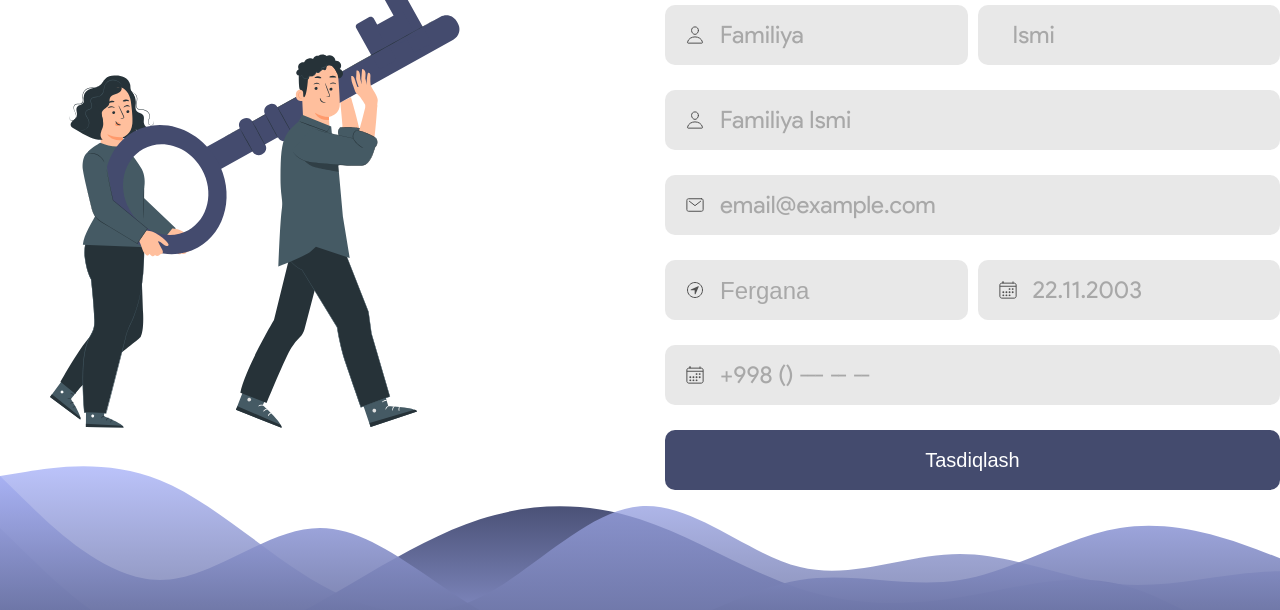
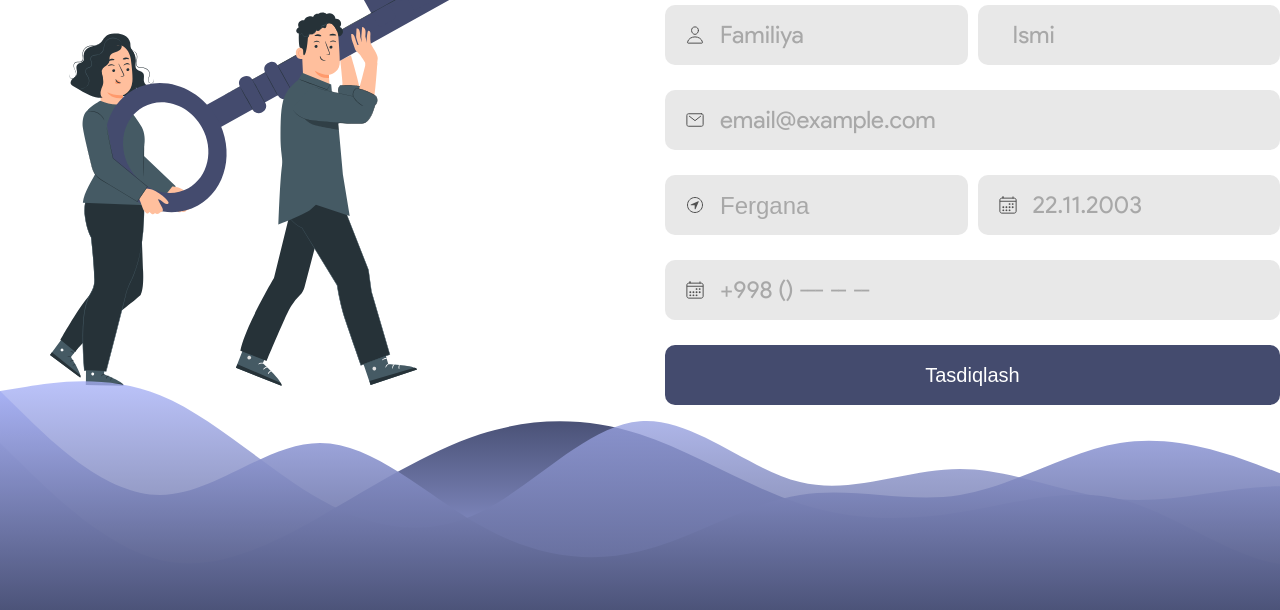
Before and after one commit to fr-javohir/leoconsulting, a plain HTML site: page assets/pages/form.html in a window 1280 px wide. Shown: the part 190-800 px from the top of the page. Drawn offline with Linux system fonts and the light colour scheme.

Commit message:
Final upload In Shaa Allah

```diff
--- a/assets/pages/form.html
+++ b/assets/pages/form.html
@@ -40,10 +40,7 @@
                             <input class="name" type="text" placeholder="Ismi">
                         </div>
                     </div>
-                    <div class="input__control">
-                        <input type="text" placeholder="Familiya Ismi">
-                        <img src="../images/person-outline.svg" alt="">
-                    </div>
+
                     <div class="input__control">
                         <input type="email" placeholder="email@example.com">
                         <img src="../images/mail-outline.svg" alt="">
```
